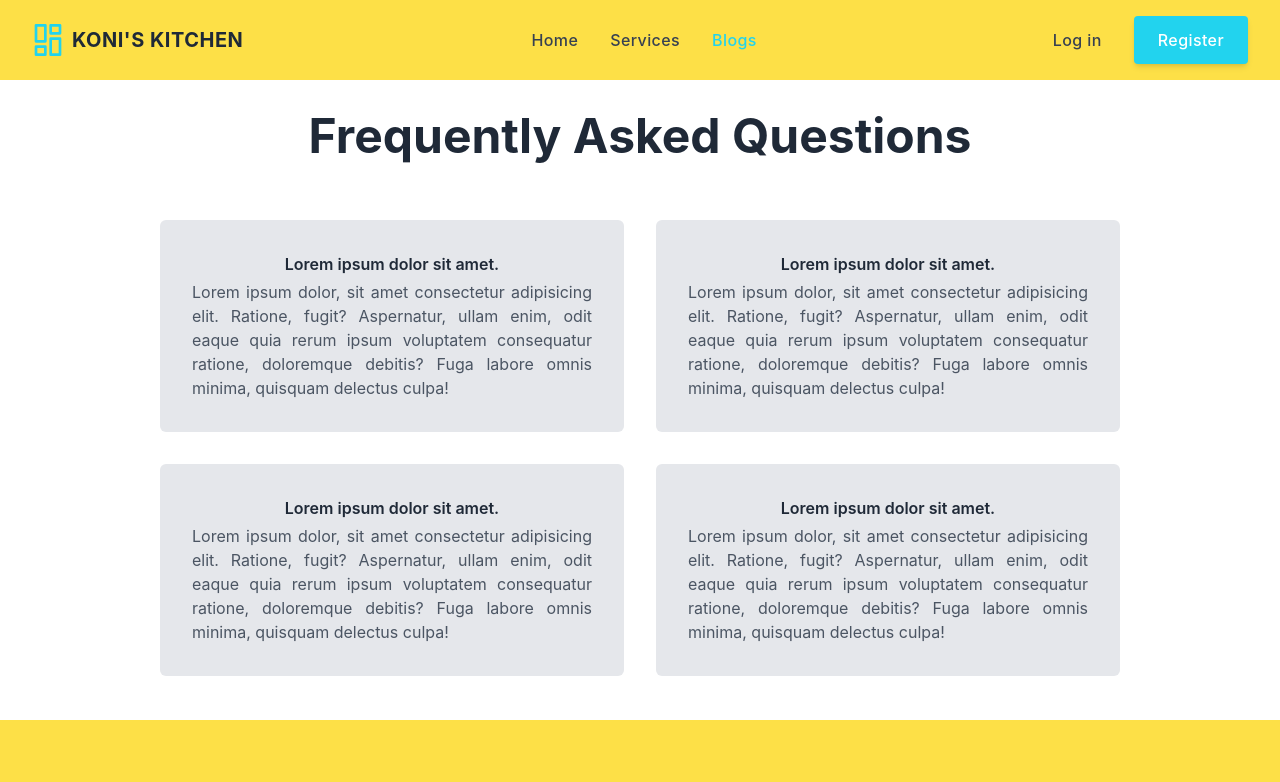
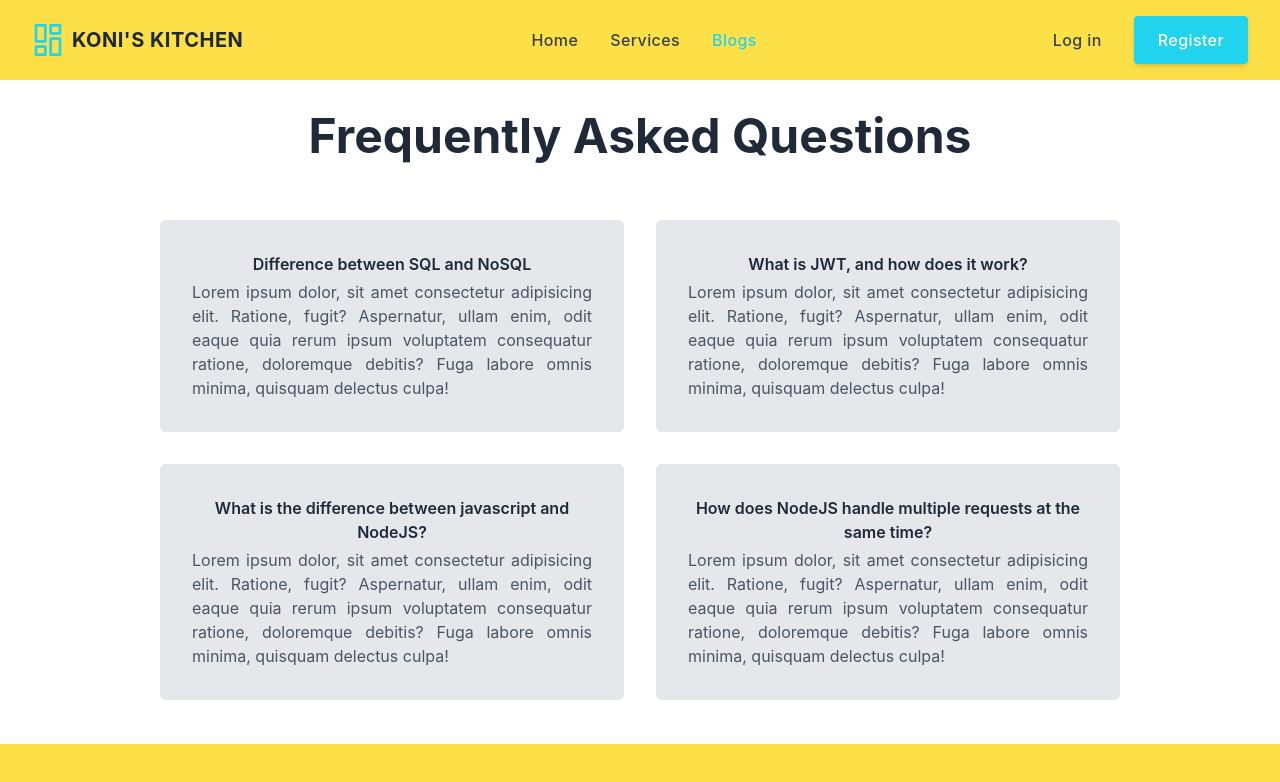
Before and after one commit to Mubashir-Kabir/Koni-s-Kitchen-Client-Side, a React (Create React App) app: page /blogs in a window 1280 px wide. Shown: the top 782 px of the page. Built offline with nearby package versions, Linux system fonts and the light colour scheme; no server answers.

Commit message:
dynamic title added in each route

```diff
--- /dev/null
+++ b/src/hooks/useTitle.js
@@ -0,0 +1,9 @@
+import { useEffect } from "react";
+
+const useTitle = (title) => {
+  useEffect(() => {
+    document.title = `${title} -Koni's Kitchen`;
+  }, [title]);
+};
+
+export default useTitle;
--- a/src/pages/AddService.js
+++ b/src/pages/AddService.js
@@ -2,8 +2,10 @@ import React from "react";
 import ServiceAddForm from "../component/ServiceAddForm";
 import Lottie from "lottie-react";
 import animation from "../utilities/addServiceAnimation.json";
+import useTitle from "../hooks/useTitle";
 
 const AddService = () => {
+  useTitle("Add Service");
   return (
     <div className="grid grid-cols-1 lg:grid-cols-2 my-10 px-3 lg:px-20 justify-between items-center">
       <ServiceAddForm></ServiceAddForm>
--- a/src/pages/Blogs.js
+++ b/src/pages/Blogs.js
@@ -1,6 +1,8 @@
 import React from "react";
+import useTitle from "../hooks/useTitle";
 
 const Blogs = () => {
+  useTitle("Blog");
   return (
     <section className="  text-gray-800">
       <div className="container flex flex-col justify-center p-4 mx-auto md:p-8">
@@ -9,7 +11,7 @@ const Blogs = () => {
         </h2>
         <div className="grid gap-10 md:gap-8 sm:p-3 md:grid-cols-2 lg:px-12 xl:px-32">
           <div className="bg-gray-200 p-8 rounded-md">
-            <h3 className="font-semibold">Lorem ipsum dolor sit amet.</h3>
+            <h3 className="font-semibold">Difference between SQL and NoSQL</h3>
             <p className="mt-1 text-gray-600 text-justify">
               Lorem ipsum dolor, sit amet consectetur adipisicing elit. Ratione,
               fugit? Aspernatur, ullam enim, odit eaque quia rerum ipsum
@@ -18,7 +20,9 @@ const Blogs = () => {
             </p>
           </div>
           <div className="bg-gray-200 p-8 rounded-md">
-            <h3 className="font-semibold">Lorem ipsum dolor sit amet.</h3>
+            <h3 className="font-semibold">
+              What is JWT, and how does it work?
+            </h3>
             <p className="mt-1 text-gray-600 text-justify">
               Lorem ipsum dolor, sit amet consectetur adipisicing elit. Ratione,
               fugit? Aspernatur, ullam enim, odit eaque quia rerum ipsum
@@ -27,7 +31,9 @@ const Blogs = () => {
             </p>
           </div>
           <div className="bg-gray-200 p-8 rounded-md">
-            <h3 className="font-semibold">Lorem ipsum dolor sit amet.</h3>
+            <h3 className="font-semibold">
+              What is the difference between javascript and NodeJS?
+            </h3>
             <p className="mt-1 text-gray-600 text-justify">
               Lorem ipsum dolor, sit amet consectetur adipisicing elit. Ratione,
               fugit? Aspernatur, ullam enim, odit eaque quia rerum ipsum
@@ -36,7 +42,9 @@ const Blogs = () => {
             </p>
           </div>
           <div className="bg-gray-200 p-8 rounded-md">
-            <h3 className="font-semibold">Lorem ipsum dolor sit amet.</h3>
+            <h3 className="font-semibold">
+              How does NodeJS handle multiple requests at the same time?
+            </h3>
             <p className="mt-1 text-gray-600 text-justify">
               Lorem ipsum dolor, sit amet consectetur adipisicing elit. Ratione,
               fugit? Aspernatur, ullam enim, odit eaque quia rerum ipsum
--- a/src/pages/Error.js
+++ b/src/pages/Error.js
@@ -1,7 +1,9 @@
 import React from "react";
 import { Link } from "react-router-dom";
+import useTitle from "../hooks/useTitle";
 
 const Error = () => {
+  useTitle("Not Found");
   return (
     <div>
       <section className="flex items-center h-screen p-16 bg-yellow-300 text-gray-800">
--- a/src/pages/Home.js
+++ b/src/pages/Home.js
@@ -3,10 +3,13 @@ import { Link } from "react-router-dom";
 import Banner from "../component/Banner";
 import ServiceCard from "../component/ServiceCard";
 import State from "../component/State";
+import useTitle from "../hooks/useTitle";
 
 const Home = () => {
   const [services, setServices] = useState([]);
   const [loading, setLoading] = useState(true);
+
+  useTitle("Home");
 
   useEffect(() => {
     fetch("https://koni-s-kitchen-server-side.vercel.app/services?limit=3")
--- a/src/pages/LogIn.js
+++ b/src/pages/LogIn.js
@@ -2,8 +2,10 @@ import React from "react";
 import LoginForm from "../component/LoginForm";
 import Lottie from "lottie-react";
 import animation from "../utilities/logInAnimation.json";
+import useTitle from "../hooks/useTitle";
 
 const LogIn = () => {
+  useTitle("Log-In");
   return (
     <div className="grid grid-cols-1 lg:grid-cols-2 my-10 px-3 lg:px-20 justify-between items-center">
       <Lottie
--- a/src/pages/MyReviews.js
+++ b/src/pages/MyReviews.js
@@ -1,12 +1,16 @@
 import React, { useContext, useEffect, useState } from "react";
 import MyReviewCard from "../component/MyReviewCard";
 import { AuthContext } from "../contexts/UserContext";
+import useTitle from "../hooks/useTitle";
 
 const MyReviews = () => {
   const [reviews, setReviews] = useState([]);
   const [reload, setReload] = useState(false);
   const { user } = useContext(AuthContext);
   const [loading, setLoading] = useState(true);
+
+  useTitle("My Reviews");
+
   useEffect(() => {
     fetch(
       `https://koni-s-kitchen-server-side.vercel.app/reviews?key=userEmail&value=${user.email}`
@@ -23,7 +27,7 @@ const MyReviews = () => {
         <div className="flex h-screen items-center justify-center space-x-2">
           <div className="w-16 h-16 border-4 border-dashed rounded-full animate-spin border-cyan-400"></div>
         </div>
-      ) : (
+      ) : reviews.length ? (
         <div className="my-12 mx-4">
           <div className="grid grid-cols-1 lg:grid-cols-2 gap-5 lg:gap-10">
             {reviews.map((review) => (
@@ -35,6 +39,12 @@ const MyReviews = () => {
             ))}
           </div>
         </div>
+      ) : (
+        <div className="h-80 flex justify-center items-center">
+          <h2 className="bg-gray-200 text-2xl font-semibold rounded-2xl px-6 py-3">
+            You did't post any reviews yet...
+          </h2>
+        </div>
       )}
     </>
   );
--- a/src/pages/Register.js
+++ b/src/pages/Register.js
@@ -2,8 +2,10 @@ import React from "react";
 import RegisterForm from "../component/RegisterForm";
 import Lottie from "lottie-react";
 import animation from "../utilities/registerAnimation.json";
+import useTitle from "../hooks/useTitle";
 
 const Register = () => {
+  useTitle("Register");
   return (
     <div className="grid grid-cols-1 lg:grid-cols-2 my-10 px-3 lg:px-20 justify-between items-center">
       <Lottie
--- a/src/pages/ServiceDetails.js
+++ b/src/pages/ServiceDetails.js
@@ -2,12 +2,15 @@ import React, { useEffect, useState } from "react";
 import { useLoaderData } from "react-router-dom";
 import ReviewCard from "../component/ReviewCard";
 import ServiceDetailsComponent from "../component/ServiceDetailsComponent";
+import useTitle from "../hooks/useTitle";
 
 const ServiceDetails = () => {
   const service = useLoaderData().data;
-  const { _id } = service;
+  const { _id, name } = service;
   const [reviews, setReviews] = useState([]);
   const [reload, setReload] = useState(false);
+
+  useTitle(name);
 
   useEffect(() => {
     fetch(
@@ -15,7 +18,7 @@ const ServiceDetails = () => {
     )
       .then((res) => res.json())
       .then((data) => setReviews(data.data));
-  }, [reload]);
+  }, [reload, _id]);
   let left = true;
   return (
     <div>
--- a/src/pages/Services.js
+++ b/src/pages/Services.js
@@ -1,10 +1,14 @@
 import React, { useEffect, useState } from "react";
 import ServiceCard from "../component/ServiceCard";
 import { MdRoomService } from "react-icons/md";
+import useTitle from "../hooks/useTitle";
 
 const Services = () => {
   const [services, setServices] = useState([]);
   const [loading, setLoading] = useState(true);
+
+  useTitle("Services");
+
   useEffect(() => {
     fetch("https://koni-s-kitchen-server-side.vercel.app/services")
       .then((res) => res.json())
```
